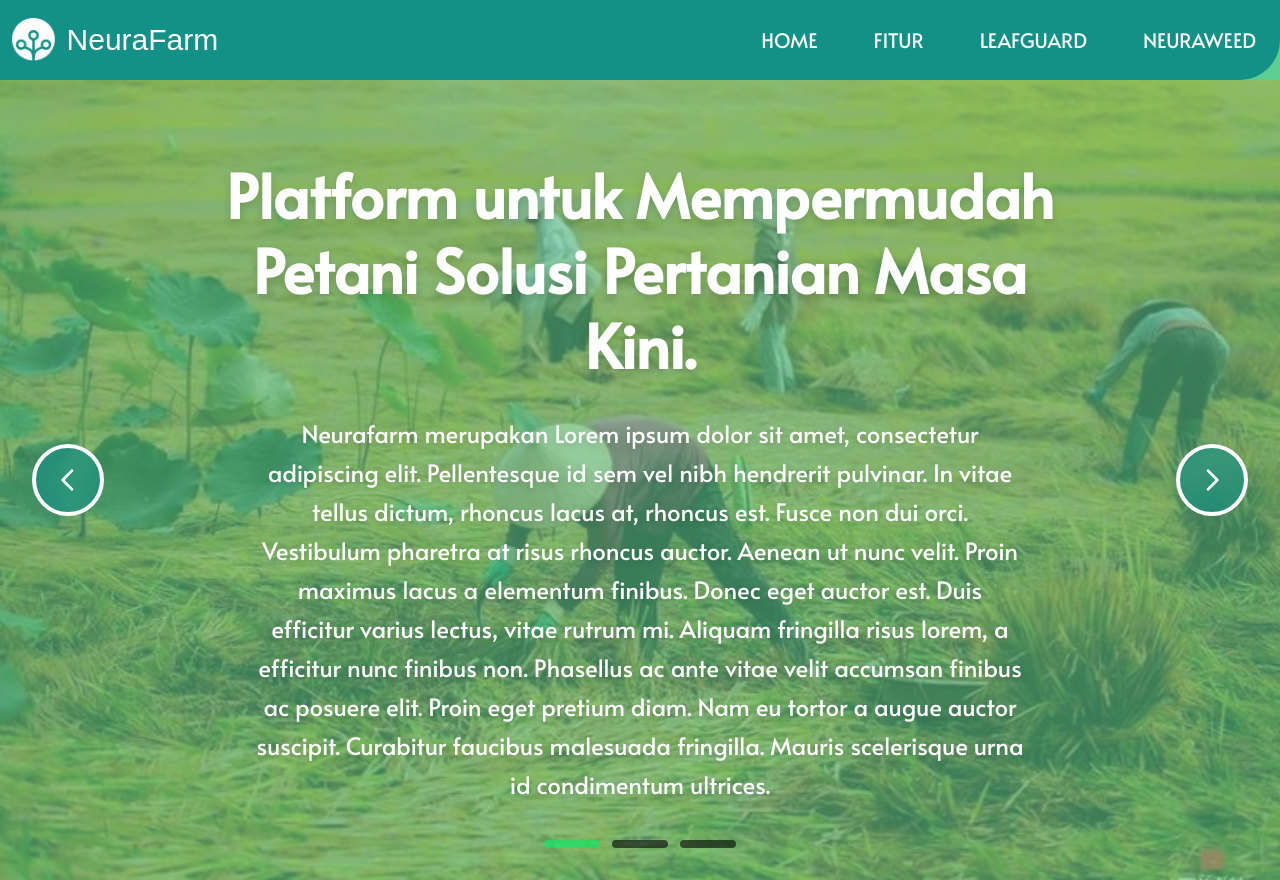
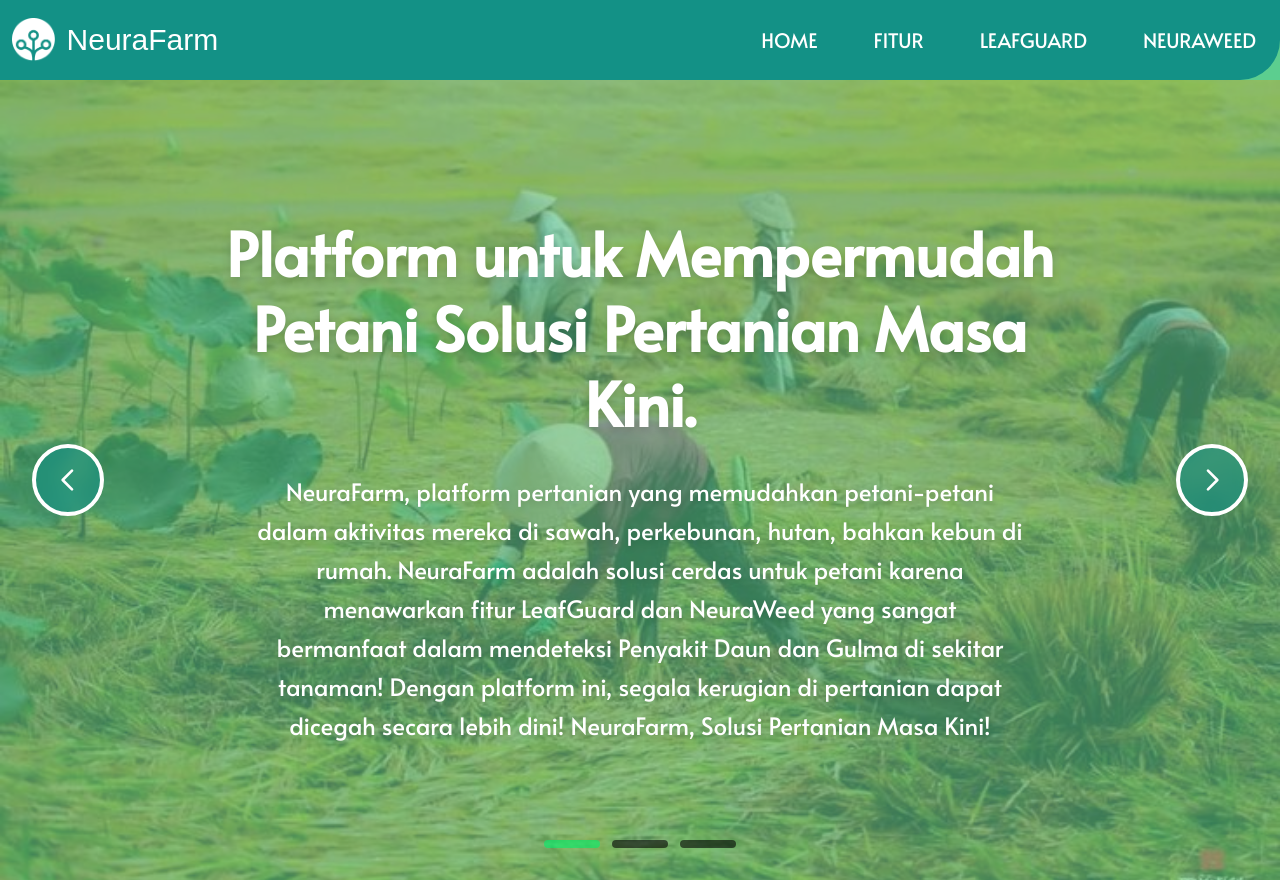
Before and after one commit to AnthonyS051105/DeteksiPenyakitGulma, a Next.js app: page / in a window 1280 px wide. Built offline with nearby package versions, Linux system fonts and the light colour scheme; a web font is replaced by a local one.

Commit message:
Replace dummy text

```diff
--- a/src/app/Leafguard/leafguard.js
+++ b/src/app/Leafguard/leafguard.js
@@ -174,10 +174,12 @@ export default function Leafguard() {
             LeafGuard
           </h1>
           <p className="text-lg text-[#139186] max-w-4xl mx-auto leading-relaxed">
-            LeafGuard yaitu Lorem ipsum dolor sit amet, consectetur adipiscing
-            elit. Pellentesque id sem vel nibh hendrerit pulvinar. In vitae
-            tellus dictum, rhoncus lacus at, rhoncus est. Fusce non dui orci.
-            Vestibulum pharetra at risus rhoncus auctor. Aenean ut nunc velit.
+            LeafGuard merupakan fitur dari NeuraFarm yang menawarkan kemudahan
+            dalam mendeteksi Penyakit Daun dengan Artificial Intellegence.
+            Penyakit Daun berbahaya bagi kehidupan tanaman di sawah, perkebunan,
+            hutan, bahkan kebun kecil di rumah anda. Oleh karena itu, LeafGuard
+            hadir untuk mendeteksi Penyakit Daun di sawah, kebun, hutan, dan
+            taman kecil Anda! LeafGuard, Guard your Leaf!
           </p>
         </div>
 
--- a/src/app/Neuraweed/neuraweed.js
+++ b/src/app/Neuraweed/neuraweed.js
@@ -174,10 +174,11 @@ export default function NeuraWeed() {
             NeuraWeed
           </h1>
           <p className="text-lg text-[#139186] max-w-4xl mx-auto leading-relaxed">
-            NeuraWeed yaitu Lorem ipsum dolor sit amet, consectetur adipiscing
-            elit. Pellentesque id sem vel nibh hendrerit pulvinar. In vitae
-            tellus dictum, rhoncus lacus at, rhoncus est. Fusce non dui orci.
-            Vestibulum pharetra at risus rhoncus auctor. Aenean ut nunc velit.
+            NeuraWeed adalah fitur dari NeuraFarm yang mampu mendeteksi Gulma di
+            sekitar tanaman menggunakan Artificial Intellegence. Gulma akan
+            mengganggu keberlangsungan hidup tanaman-tanaman Anda. Jadi,
+            NeuraWeed hadir untuk mendeteksi dan memudahkan Anda menumpas Gulma
+            di sekitar tanaman anda! NeuraWeed, Wiped out the Weed!
           </p>
         </div>
 
--- a/src/app/fitur/fitur.js
+++ b/src/app/fitur/fitur.js
@@ -52,21 +52,22 @@ export default function Fitur() {
               <div className="text-[#139186] text-lg text-justify leading-relaxed">
                 <p className="mb-4">
                   Fitur NeuraFarm terdiri atas <strong>LeafGuard</strong> dan{" "}
-                  <strong>NeuraWeed</strong> yaitu Lorem ipsum dolor sit amet,
-                  consectetur adipiscing elit. Pellentesque id sem vel nibh
-                  hendrerit pulvinar. In vitae tellus dictum, rhoncus lacus at,
-                  rhoncus est. Fusce non dui orci.
+                  <strong>NeuraWeed.</strong> LeafGuard bermanfaat dalam
+                  menemukan penyakit daun pada daun tanaman Anda. Sementara itu,
+                  NeuraWeed mampu menemukan gulma yang mengganggu di sekitar
+                  tanaman Anda.
                 </p>
                 <p className="mb-4">
-                  Vestibulum pharetra at risus rhoncus auctor. Aenean ut nunc
-                  velit. Proin maximus lacus a elementum finibus. Donec eget
-                  auctor est. Duis efficitur varius lectus, vitae rutrum mi.
+                  LeafGuard dikembangkan dalam rangka membantu petani mencegah
+                  komplikasi pada tanaman lebih lanjut akibat dari penyakit
+                  daun. Dengan pendeteksian dini, komplikasi dapat ditangani
+                  lebih cepat dan kehidupan tanaman lebih terjaga!
                 </p>
                 <p>
-                  Aliquam fringilla risus lorem, a efficitur nunc finibus non.
-                  Phasellus ac ante vitae velit accumsan finibus ac posuere
-                  elit. Proin eget pretium diam. Nam eu tortor a augue auctor
-                  suscipit.
+                  NeuraWeed dikembangkan sebagai sarana untuk menumpas
+                  gulma-gulma jahat yang dapat mengganggu tanaman Anda. Dengan
+                  NeuraWeed, kehidupan gulma dapat dikurangi sehingga tanaman
+                  Anda menjadi semakin lebat!
                 </p>
               </div>
             </div>
--- a/src/app/page.js
+++ b/src/app/page.js
@@ -26,7 +26,7 @@ export default function Home() {
       id: 1,
       title: "Platform untuk Mempermudah Petani Solusi Pertanian Masa Kini.",
       description:
-        "Neurafarm merupakan Lorem ipsum dolor sit amet, consectetur adipiscing elit. Pellentesque id sem vel nibh hendrerit pulvinar. In vitae tellus dictum, rhoncus lacus at, rhoncus est. Fusce non dui orci. Vestibulum pharetra at risus rhoncus auctor. Aenean ut nunc velit. Proin maximus lacus a elementum finibus. Donec eget auctor est. Duis efficitur varius lectus, vitae rutrum mi. Aliquam fringilla risus lorem, a efficitur nunc finibus non. Phasellus ac ante vitae velit accumsan finibus ac posuere elit. Proin eget pretium diam. Nam eu tortor a augue auctor suscipit. Curabitur faucibus malesuada fringilla. Mauris scelerisque urna id condimentum ultrices.",
+        "NeuraFarm, platform pertanian yang memudahkan petani-petani  dalam aktivitas mereka di sawah, perkebunan, hutan, bahkan kebun di rumah. NeuraFarm adalah solusi cerdas untuk petani karena menawarkan fitur LeafGuard dan NeuraWeed yang sangat bermanfaat dalam mendeteksi Penyakit Daun dan Gulma di sekitar tanaman! Dengan platform ini, segala kerugian di pertanian dapat dicegah secara lebih dini! NeuraFarm, Solusi Pertanian Masa Kini!",
       format: "jpeg",
     },
     {
```
